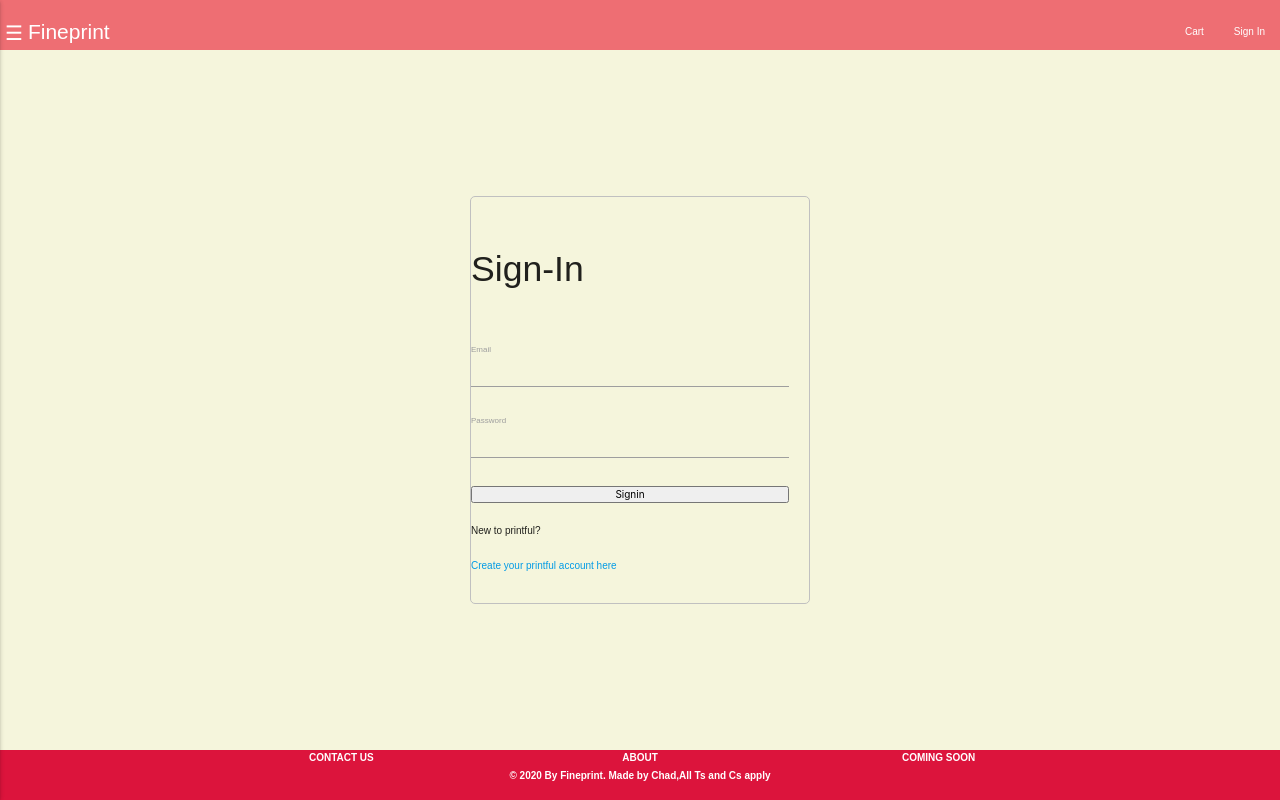
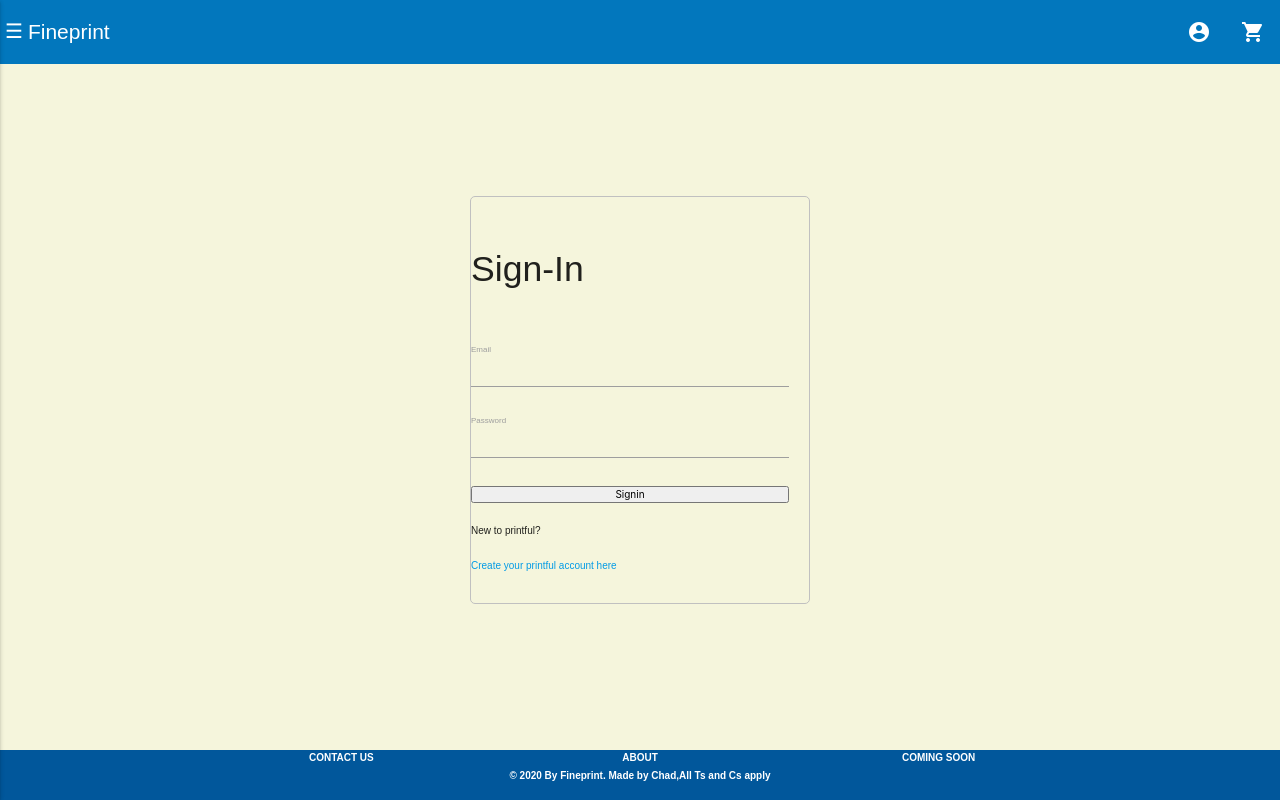
Before and after one commit to ChadH28/End-of-year-Project, a React (Create React App) app in the folder front-end/: page /signin in a window 1280 px wide. Built offline with nearby package versions, Linux system fonts and the light colour scheme.

Commit message:
More css

```diff
--- a/front-end/public/index.html
+++ b/front-end/public/index.html
@@ -11,8 +11,9 @@
     />
     <link rel="apple-touch-icon" href="%PUBLIC_URL%/logo192.png" />
     <link rel="manifest" href="%PUBLIC_URL%/manifest.json" />
-    <!-- Compiled and minified CSS -->
+    <!-- Compiled and minified CSS from materialze -->
     <link rel="stylesheet" href="https://cdnjs.cloudflare.com/ajax/libs/materialize/1.0.0/css/materialize.min.css">
+    <link href="https://fonts.googleapis.com/icon?family=Material+Icons" rel="stylesheet">
     <title>E-commerce App</title>
   </head>
   <body>
--- a/front-end/src/components/Footer.css
+++ b/front-end/src/components/Footer.css
@@ -1,6 +1,6 @@
 .footer {
   grid-area: footer;
-  background-color: crimson;
+  background-color: #01579b;
   display: flex;
   justify-content: center;
   text-align: center;
--- a/front-end/src/components/Footer.js
+++ b/front-end/src/components/Footer.js
@@ -6,9 +6,9 @@ function Footer() {
         <footer className='footer'>
         <div className='container'>
             <div class="row">
-                <div class="col s4"><a href='/'>CONTACT US</a></div>
-                <div class="col s4"><a href='/'>ABOUT</a></div>
-                <div class="col s4"><a href='/'>COMING SOON</a></div>
+                <div className="col s4"><a href='/'>CONTACT US</a></div>
+                <div className="col s4"><a href='/'>ABOUT</a></div>
+                <div className="col s4"><a href='/'>COMING SOON</a></div>
                 <div className='footer-copyright col s12'>© 2020 By Fineprint. Made by Chad,All Ts and Cs apply</div>
             </div>
         </div>
--- a/front-end/src/components/Navbar.css
+++ b/front-end/src/components/Navbar.css
@@ -7,11 +7,15 @@
   padding: 5px;
 }
 
+.nav-wrapper {
+  background-color: #0277bd;
+}
+
 /* Hamburger menu */
 .btn-flat {
   font-size: 20px;
   padding: 5px;
-  margin-bottom: 10px;
+  margin-bottom: 14px;
   background: none;
   border: none;
   color:white;
--- a/front-end/src/components/Navbar.js
+++ b/front-end/src/components/Navbar.js
@@ -14,18 +14,18 @@ function Navbar() {
 
     return (
         <nav>
-            <div class="nav-wrapper">
-                <div class="brand-logo">
+            <div className="nav-wrapper">
+                <div className="brand-logo">
                     <button className="btn-flat" onClick={openMenu}>&#9776;</button>
                     <Link to='/'>Fineprint</Link>
                 </div>
-                <ul id="nav-mobile" class="right">
-                    <li><Link to='/'>Cart</Link></li>
-                    {
-                        userInfo ? <li><Link to='/profile'>{userInfo.name}</Link></li>
-                        :
-                        <li><Link to='/signin'>Sign In</Link></li>
-                    }
+                <ul id="nav-mobile" className="right">
+                {
+                    userInfo ? <li><Link to='/profile'>{userInfo.name}</Link></li>
+                    :
+                    <li><Link to='/signin'><i class="material-icons">account_circle</i></Link></li>
+                }
+                    <li><Link to='/'><i class="material-icons">shopping_cart</i></Link></li>
                 </ul>
             </div>
         </nav>
--- a/front-end/src/components/Sidebar.js
+++ b/front-end/src/components/Sidebar.js
@@ -14,10 +14,13 @@ function Sidebar() {
             </button>
             <ul>
                 <li>
-                    <a className='waves-effect' href='/'>Shirts</a>
+                    <a className='waves-effect' href='/'>HEADWEAR</a>
                 </li>
                 <li>
-                    <a class="waves-effect" href='/'>Pants</a>
+                    <a className="waves-effect" href='/'>TOPS</a>
+                </li>
+                <li>
+                    <a className="waves-effect" href='/'>BOTTOMS</a>
                 </li>
             </ul>
         </aside>
```
Also changed, not shown: front-end/src/components/Sidebar.css (line endings or trailing spaces).
